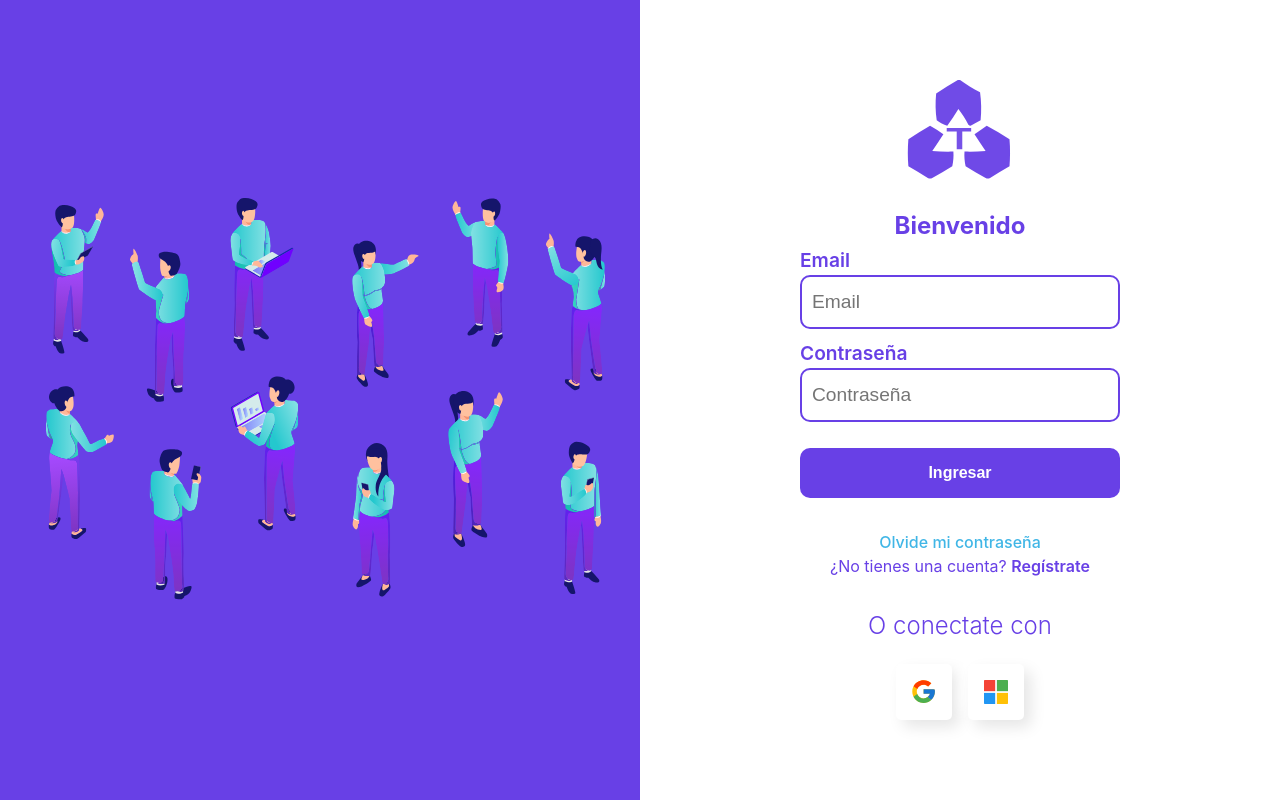
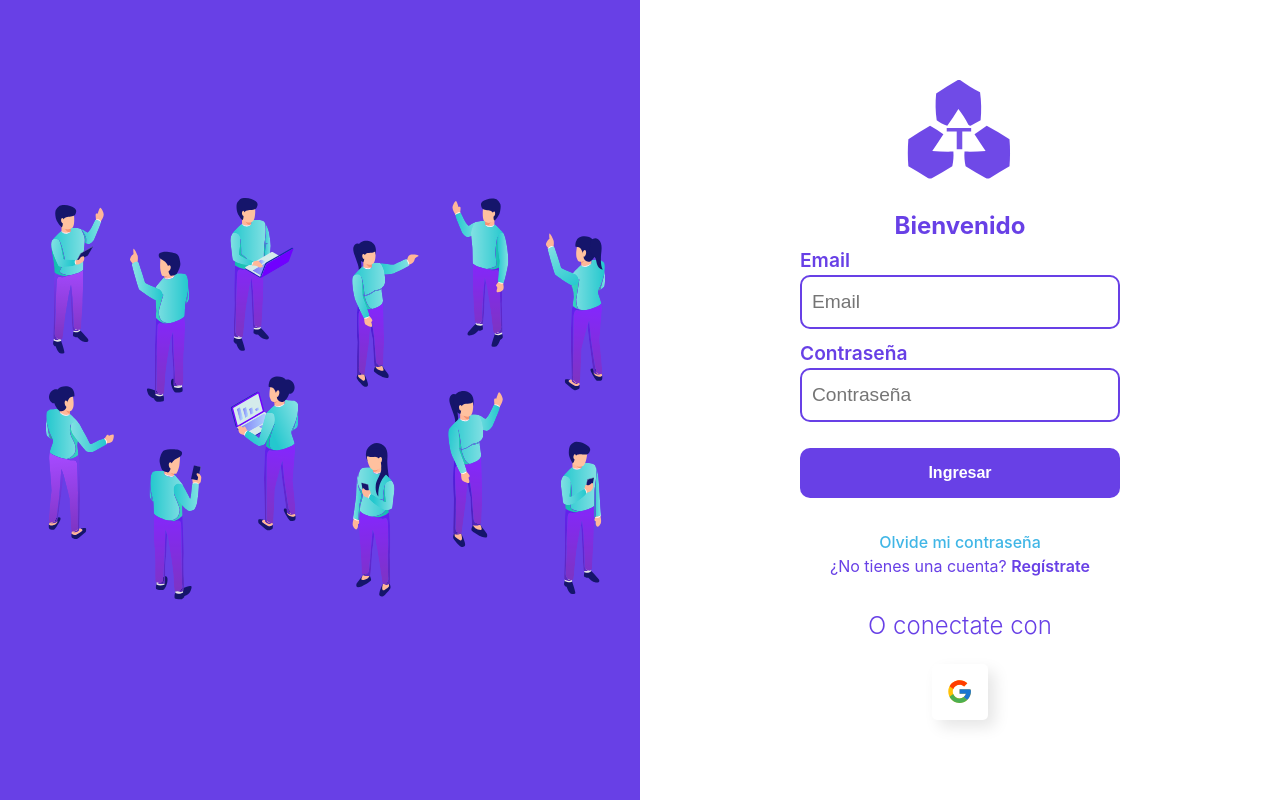
Before and after one commit to NaraHumanoUnlam/TruthTrace.Web, a React (Vite) app in the folder truthtrace-app/: page /TruthTrace.Web/login/empresa in a window 1280 px wide. Built offline with nearby package versions, Linux system fonts and the light colour scheme; a web font is replaced by a local one.

Commit message:
Saca el signin de microsoft momentaneamente

```diff
--- a/truthtrace-app/src/components/alternateSignin/alternateSignin.jsx
+++ b/truthtrace-app/src/components/alternateSignin/alternateSignin.jsx
@@ -21,9 +21,9 @@ const AlternateSignin = () => {
       <button className='alternate_signin_card' onClick={handleGoogleSignin}>
         <FcGoogle />
       </button>
-      <button className='alternate_signin_card' onClick={handleMicrosoftSignin}>
+      {/*<button className='alternate_signin_card' onClick={handleMicrosoftSignin}>
         <img src={microsoftImg} alt="Microsoft Signin" />
-      </button>
+  </button>*/}
     </div>
   );
 };
```
